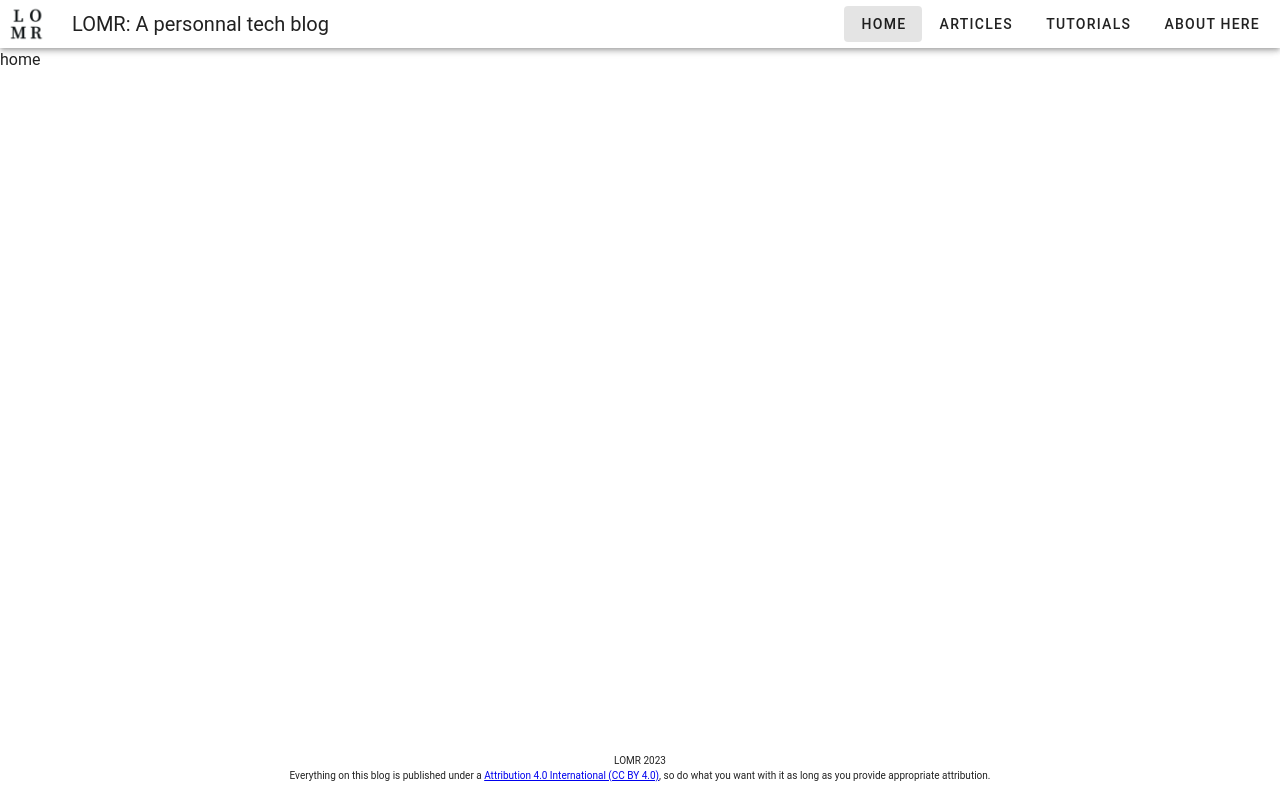
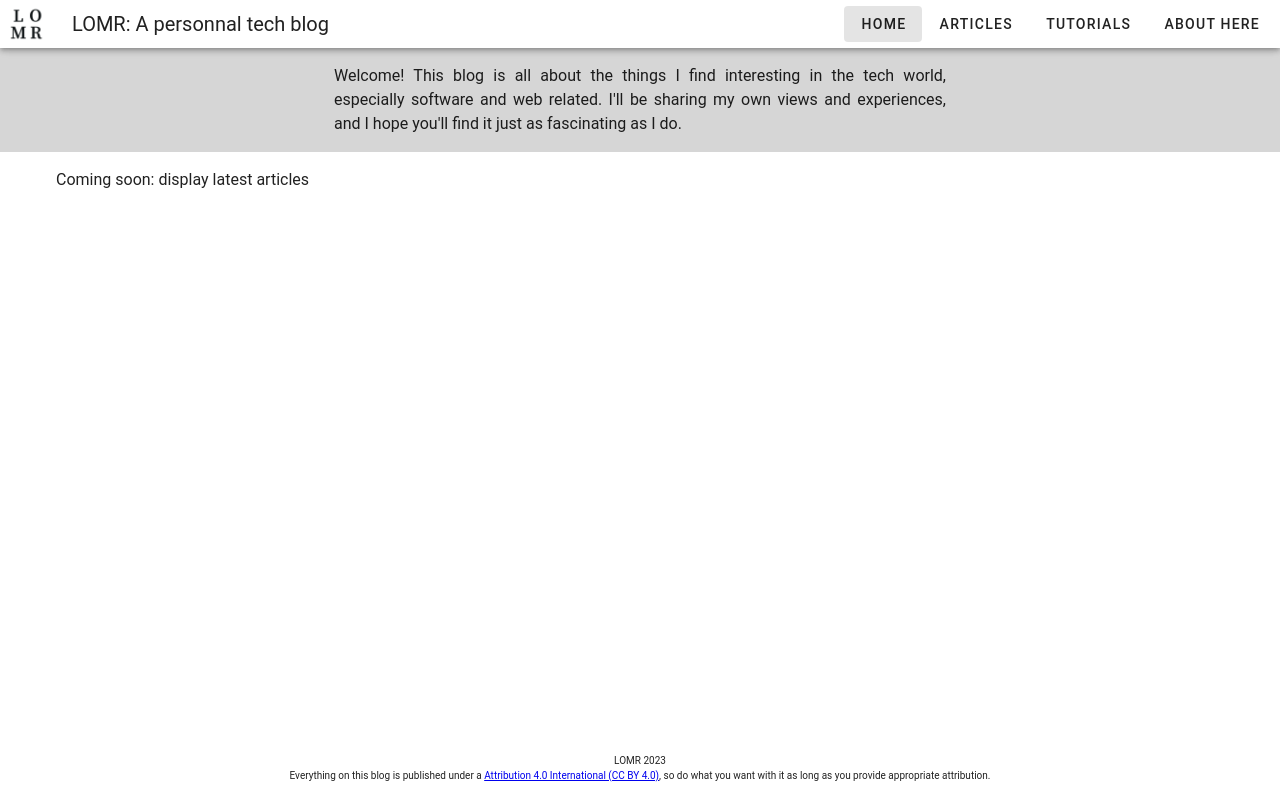
Before and after one commit to Lou8is/blog, a Vue app in the folder frontend/: page / in a window 1280 px wide. Built offline with nearby package versions, Linux system fonts and the light colour scheme.

Commit message:
Adds small Home intro

```diff
--- a/frontend/src/views/HomeView.vue
+++ b/frontend/src/views/HomeView.vue
@@ -4,10 +4,26 @@
 
 <template>
 
-  <p>home</p>
+  <v-container id="intro" fluid>
+    <v-row>
+      <v-col cols="6" offset="3">
+        <p>
+          Welcome! This blog is all about the things I find interesting in the tech world, especially software and web related.
+           I'll be sharing my own views and experiences, and I hope you'll find it just as fascinating as I do.
+        </p>
+      </v-col>
+    </v-row>
 
+  </v-container>
+
+  <v-container>
+    Coming soon: display latest articles
+  </v-container>
 </template>
 
 <style scoped>
-
+  #intro {
+    background-color: #cccccccc;
+    text-align: justify;
+  }
 </style>
```
